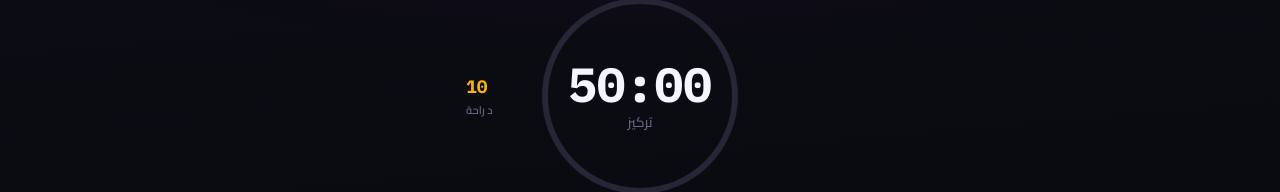
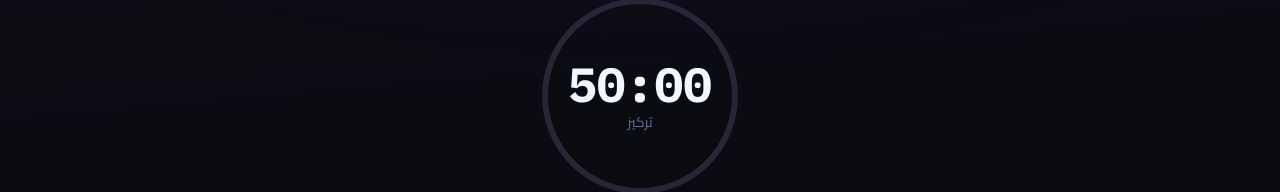
Before and after one commit to cub324light/darb-platform, a Next.js app: page /orbit in a window 1280 px wide. Shown: the part 267-459 px from the top of the page. Built offline with nearby package versions, Linux system fonts and the light colour scheme.

Commit message:
Remove side labels from timer circle, keep only in edit panel
https://claude.ai/code/session_01UMhfNqBYQmfU4riHqVwNoH

```diff
--- a/src/app/orbit/page.tsx
+++ b/src/app/orbit/page.tsx
@@ -186,15 +186,6 @@ export default function OrbitPage() {
       <div className="flex-1 flex flex-col items-center justify-center px-3 rise rise-3">
         <div className="flex items-center justify-center gap-3 w-full mb-6">
 
-          {/* يمين — تسمية المدة بالساعات (إذا > 60 د) */}
-          <div className="w-[52px] flex-shrink-0 text-right">
-            {focusMins > 60 && (
-              <p className="text-[11px] font-bold leading-snug whitespace-pre-line" style={{ color: strokeColor }}>
-                {durLabel}
-              </p>
-            )}
-          </div>
-
           {/* الدائرة */}
           <div className="relative flex-shrink-0"
             style={phase === "focus" ? { filter: `drop-shadow(0 0 14px ${currentColor}40)` } : undefined}>
@@ -238,11 +229,6 @@ export default function OrbitPage() {
             )}
           </div>
 
-          {/* يسار — وقت الراحة */}
-          <div className="w-[52px] flex-shrink-0 text-left">
-            <p className="font-mono-nums font-black text-lg text-[var(--gold)]">{breakMins}</p>
-            <p className="text-[11px] font-semibold text-[var(--text-muted)]">د راحة</p>
-          </div>
         </div>
 
         {/* رسالة الحالة — فقط أثناء التشغيل */}
```
